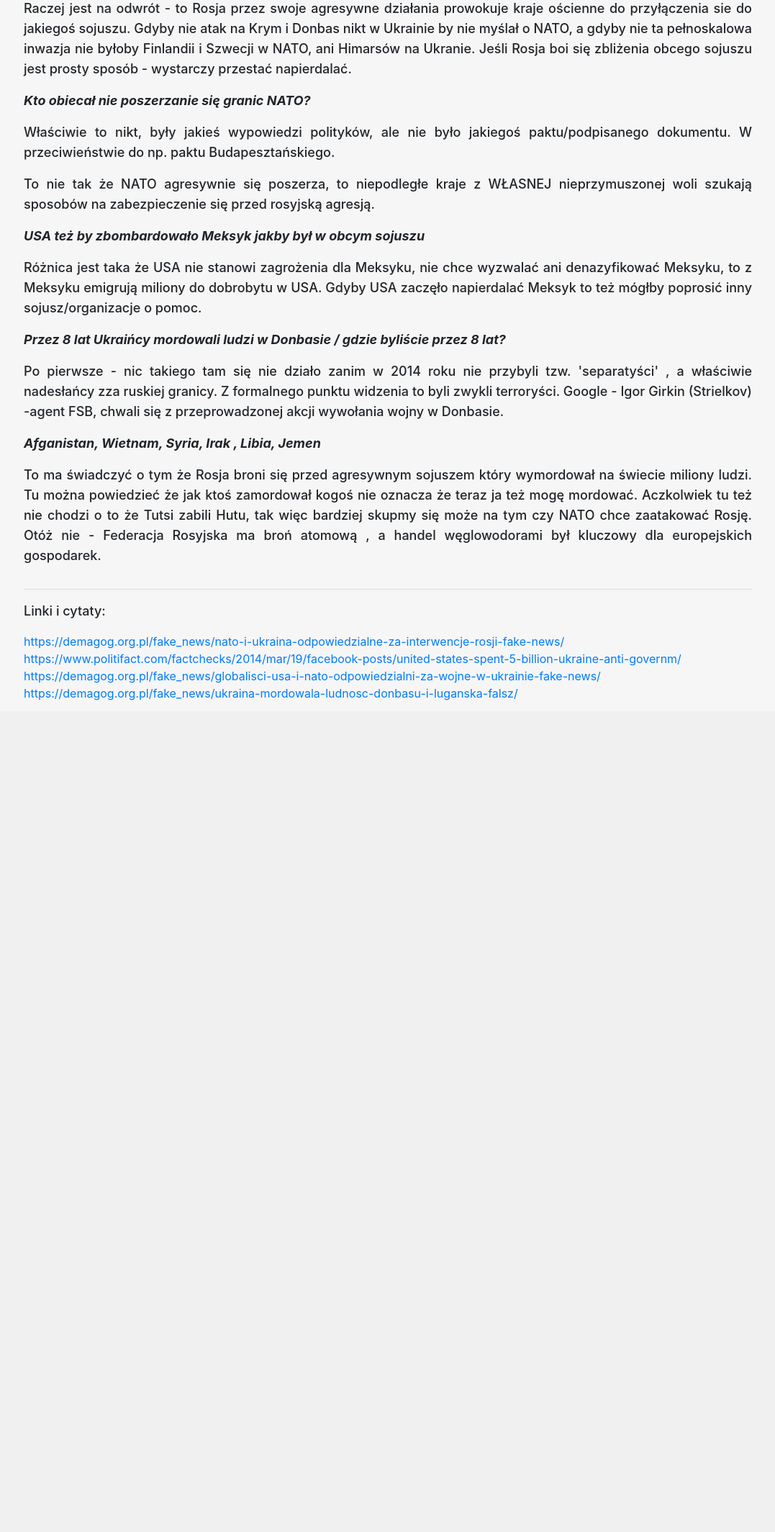
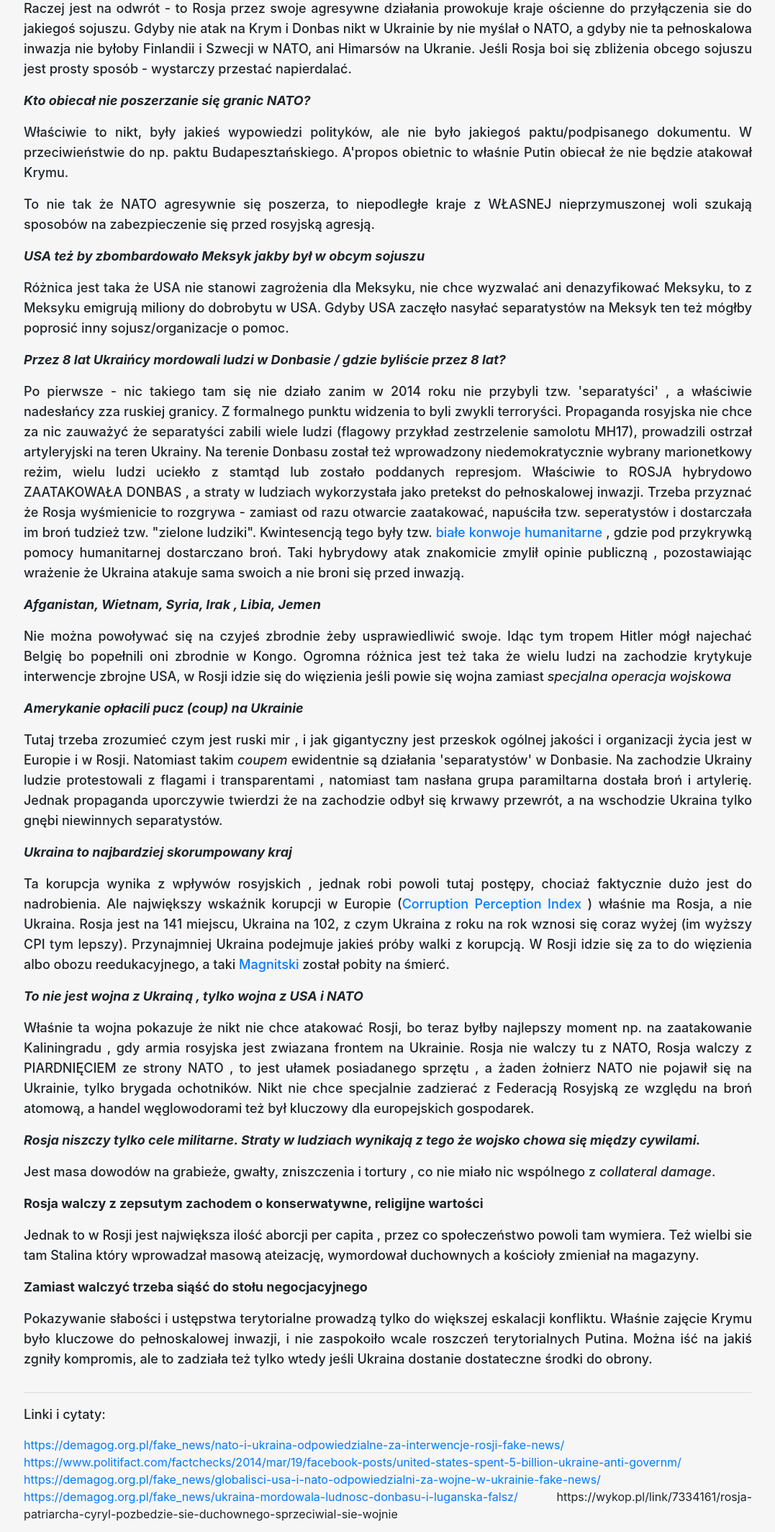
Before and after one commit to kordix/blog, a PHP site: page /articles/propaganda.php in a window 1280 px wide. Shown: the part 332-2460 px from the top of the page at 72% size, without its empty margins (101-1178 px from the left). Before the commit the page ends 1305 px from the top, so only its background shows below. Run offline with PHP 8.4, Linux system fonts and the light colour scheme.

Commit message:
fasdfsafsd

```diff
--- /dev/null
+++ b/public/articles/denazyfikacja.php
@@ -0,0 +1,4 @@
+
+
+-obozy
+-pobożność
--- a/public/articles/izraeldyskusja.html
+++ b/public/articles/izraeldyskusja.html
@@ -51,11 +51,9 @@
 zamordowani. Wielki Marsz Powrotu - tutaj faktycznie były próby zniszczenia i przekroczenia muru, ale rozstrzelano także dużo dziennikarzy, fotoreporterów, lekarzy oraz dzieci. Inny pokojowy protest - dzień Ziemi 1976. Wróćmy też do propozycji pokoju. W latach 90 negocjacje pokojowe były na dobrym etapie ale Icchak Rabin, premier Izraela został zamordowany przez radykalnych syjonistów. W opozycji do niego jest właśnie dzisiejszy premier Natyanahu.</i></p>
 <p><i>No dobra no i co?</i></p>
 <p><i>Może skupmy się na rozwiązaniach. Dopóki radykalni syjoniści zwyczajnie ograbiają ludzi z ich majątków i stosują Apartheid, nie da się powiedzieć że Izrael robi wszystko dla światowego pokoju.
-        Posłuchajmy międzynarodowych organizacji które się w tym specjalizują. Pomińmy już ONZ, bo tam też przedstawiciele poszczególnych państw może reprezentują swoje interesy.  Weźmy Międzynarodowy Trybunał Sprawiedliwości, Human Right Watch</i></p>
+        Posłuchajmy międzynarodowych organizacji które się w tym specjalizują. Pomińmy już ONZ, bo tam też przedstawiciele poszczególnych państw może reprezentują swoje interesy.  Weźmy Międzynarodowy Trybunał Sprawiedliwości, Human Rights Watch</i></p>
 
 
-<p><i>Tutaj do dyskusja wkracza trzecia osoba - moderatora, która stoi po środku i stwierdza że obie strony są złe / nie da się nic sensownego zrobić bo konflikt
-trudny </i></p>
 
 
 
--- a/public/articles/propaganda.php
+++ b/public/articles/propaganda.php
@@ -39,25 +39,54 @@
 
 
     <p><b><i>Kto obiecał nie poszerzanie się granic NATO?</i></b></p>
-    <p>Właściwie to nikt, były jakieś wypowiedzi polityków, ale nie było jakiegoś paktu/podpisanego dokumentu. W przeciwieństwie do np. paktu Budapesztańskiego.</p>
+    <p>Właściwie to nikt, były jakieś wypowiedzi polityków, ale nie było jakiegoś paktu/podpisanego dokumentu. W przeciwieństwie do np. paktu Budapesztańskiego. A'propos obietnic to właśnie Putin obiecał że nie będzie atakował Krymu. </p>
     <p>To nie tak że NATO agresywnie się poszerza, to niepodległe kraje z WŁASNEJ nieprzymuszonej woli szukają sposobów na zabezpieczenie się przed rosyjską agresją.</p>
 
     <p><b><i>USA też by zbombardowało Meksyk jakby był w obcym sojuszu</i></b></p>
 
-    <p>Różnica jest taka że USA nie stanowi zagrożenia dla Meksyku, nie chce wyzwalać ani denazyfikować Meksyku, to z Meksyku emigrują miliony do dobrobytu w USA. Gdyby USA zaczęło napierdalać Meksyk to też mógłby poprosić inny sojusz/organizacje o pomoc.</p>
+    <p>Różnica jest taka że USA nie stanowi zagrożenia dla Meksyku, nie chce wyzwalać ani denazyfikować Meksyku, to z Meksyku emigrują miliony do dobrobytu w USA. Gdyby USA zaczęło nasyłać separatystów na Meksyk ten też mógłby poprosić inny sojusz/organizacje o pomoc.
+    </p>
 
 
     <p><i><b> Przez 8 lat Ukraińcy mordowali ludzi w Donbasie / gdzie byliście przez 8 lat?</b></i></p>
 
-    <p>Po pierwsze - nic takiego tam się nie działo zanim w 2014 roku nie przybyli tzw. 'separatyści' , a właściwie nadesłańcy zza ruskiej granicy. Z formalnego punktu widzenia to byli zwykli terroryści. Google - Igor Girkin (Strielkov) -agent FSB, chwali się z przeprowadzonej akcji wywołania wojny w Donbasie.
+    <p>Po pierwsze - nic takiego tam się nie działo zanim w 2014 roku nie przybyli tzw. 'separatyści' , a właściwie nadesłańcy zza ruskiej granicy. Z formalnego punktu widzenia to byli zwykli terroryści.
+
+    Propaganda rosyjska nie chce za nic zauważyć że separatyści zabili wiele ludzi (flagowy przykład zestrzelenie samolotu MH17), prowadzili ostrzał artyleryjski na teren Ukrainy. Na terenie Donbasu został też wprowadzony niedemokratycznie wybrany marionetkowy reżim, wielu ludzi uciekło z stamtąd lub zostało poddanych represjom. Właściwie to ROSJA hybrydowo ZAATAKOWAŁA DONBAS , a straty w ludziach wykorzystała jako pretekst do pełnoskalowej inwazji. Trzeba przyznać że Rosja wyśmienicie to rozgrywa - zamiast od razu otwarcie zaatakować, napuściła tzw. seperatystów i dostarczała im broń tudzież tzw. "zielone ludziki". Kwintesencją tego były tzw. <a href="
+https://defence24.pl/geopolityka/do-donbasu-wjechal-setny-konwoj-z-rosji-kijow-protestuje
+"> białe  konwoje humanitarne</a> , gdzie pod przykrywką pomocy humanitarnej dostarczano broń. Taki hybrydowy atak znakomicie zmylił opinie publiczną , pozostawiając wrażenie że Ukraina atakuje sama swoich a nie broni się przed inwazją.
 
     </p>
 
+    <p><i><b> Afganistan, Wietnam, Syria, Irak , Libia, Jemen</b></i></p>
+    <p>
+     Nie można powoływać się na czyjeś zbrodnie żeby usprawiedliwić swoje. Idąc tym tropem Hitler mógł najechać Belgię bo popełnili oni zbrodnie w Kongo.
 
-    <p><i><b> Afganistan, Wietnam, Syria, Irak , Libia, Jemen</b></i></p>
-    <p>To ma świadczyć o tym że Rosja broni się przed agresywnym sojuszem który wymordował na świecie miliony ludzi. Tu można powiedzieć że jak ktoś zamordował kogoś nie oznacza że teraz ja też mogę mordować. Aczkolwiek tu też nie chodzi o to że Tutsi zabili Hutu, tak więc bardziej skupmy się może na tym czy NATO chce zaatakować Rosję.
-        Otóż nie - Federacja Rosyjska ma broń atomową , a handel węglowodorami był kluczowy dla europejskich gospodarek.
-    </p>
+     Ogromna różnica jest też taka że wielu ludzi na zachodzie krytykuje interwencje zbrojne USA, w Rosji idzie się do więzienia jeśli powie się wojna zamiast <i>specjalna operacja wojskowa</i>
+           </p>
+
+    <p><i><b>Amerykanie opłacili pucz (coup) na Ukrainie</b></i></p>
+
+    <p>Tutaj trzeba zrozumieć czym jest ruski mir , i jak gigantyczny jest przeskok ogólnej jakości i organizacji życia jest w Europie i w Rosji. Natomiast takim <i>coupem</i> ewidentnie są działania 'separatystów' w Donbasie. Na zachodzie Ukrainy ludzie protestowali z flagami i transparentami , natomiast tam nasłana grupa paramiltarna dostała broń i artylerię. Jednak propaganda uporczywie twierdzi że na zachodzie odbył się krwawy przewrót, a na wschodzie Ukraina tylko gnębi niewinnych separatystów.</p>
+
+    <p><i><b>Ukraina to najbardziej skorumpowany kraj</b></i></p>
+    <p>Ta korupcja wynika z wpływów rosyjskich , jednak robi powoli tutaj postępy, chociaż faktycznie dużo jest do nadrobienia. Ale największy wskaźnik korupcji  w Europie (<a href="
+https://en.wikipedia.org/wiki/Corruption_Perceptions_Index
+">Corruption Perception Index</a> ) właśnie ma Rosja, a nie Ukraina. Rosja jest na 141 miejscu, Ukraina na 102, z czym Ukraina z roku na rok wznosi się coraz wyżej (im wyższy CPI tym lepszy). Przynajmniej Ukraina podejmuje jakieś próby walki z korupcją. W Rosji idzie się za to do więzienia albo obozu reedukacyjnego, a taki  <a href="
+https://pl.wikipedia.org/wiki/Siergiej_Magnitski
+"> Magnitski </a> został pobity na śmierć.</p>
+
+    <p><i><b>To nie jest wojna z Ukrainą , tylko wojna z USA i NATO</b></i></p>
+    <p>Właśnie ta wojna pokazuje że nikt nie chce atakować Rosji, bo teraz byłby najlepszy moment np. na zaatakowanie Kaliningradu , gdy armia rosyjska jest zwiazana frontem na Ukrainie. Rosja nie walczy tu z NATO, Rosja walczy z PIARDNIĘCIEM ze strony NATO , to jest ułamek posiadanego sprzętu , a żaden żołnierz NATO nie pojawił się na Ukrainie, tylko brygada ochotników. Nikt nie chce specjalnie zadzierać z Federacją Rosyjską ze względu na broń atomową, a handel węglowodorami też był kluczowy dla europejskich gospodarek.</p>
+
+    <p><i><b>Rosja niszczy tylko cele militarne. Straty w ludziach wynikają z tego że wojsko chowa się między cywilami.</b></i></p>
+    <p>Jest masa dowodów na grabieże, gwałty, zniszczenia i tortury , co nie miało nic wspólnego z <i>collateral damage</i>. </p>
+
+    <p><b>Rosja walczy z zepsutym zachodem o konserwatywne, religijne wartości</b></p>
+    <p>Jednak to w Rosji jest największa ilość aborcji per capita , przez co społeczeństwo powoli tam wymiera. Też wielbi sie tam Stalina który wprowadzał masową ateizację, wymordował duchownych a kościoły zmieniał na magazyny.</p>
+
+    <p><b>Zamiast walczyć trzeba siąść do stołu negocjacyjnego</b></p>
+    <p>Pokazywanie słabości i ustępstwa terytorialne prowadzą tylko do większej eskalacji konfliktu. Właśnie zajęcie Krymu było kluczowe do pełnoskalowej inwazji, i nie zaspokoiło wcale roszczeń terytorialnych Putina. Można iść na jakiś zgniły kompromis, ale to zadziała też tylko wtedy jeśli Ukraina dostanie dostateczne środki do obrony. </p>
 
 </div>
 
@@ -80,3 +109,8 @@
 <a href="https://demagog.org.pl/fake_news/ukraina-mordowala-ludnosc-donbasu-i-luganska-falsz/
 ">
 https://demagog.org.pl/fake_news/ukraina-mordowala-ludnosc-donbasu-i-luganska-falsz/</a>
+
+
+
+
+https://wykop.pl/link/7334161/rosja-patriarcha-cyryl-pozbedzie-sie-duchownego-sprzeciwial-sie-wojnie
--- a/public/articles/propagandabrudnopis.html
+++ b/public/articles/propagandabrudnopis.html
@@ -55,3 +55,8 @@ When the US killed over a million civilians in Iraq was that terrorism? When Isr
 every day is that terrorism? When France and the UK and other armed the Saudi/UAE to commit genocide in Yemen where the
 UN said that over 400,000 are dead and 16 million are starving , being carried out with support from UK the US France
 and several European states, is that terrorism? When are you going to wake up and start living in the real world?
+
+
+-atakują tylko cele wojskowe
+
+-najbardziej skorumpowany kraj w europie , jacht
```
Also changed, not shown: public/articles/izraeldebunk.php (renamed from public/articles/izraeldebunk.html, +17 -11 lines), public/articles/ukrainamemy.html (added, +31 -0 lines), public/articles/ruskimir.php (added).
